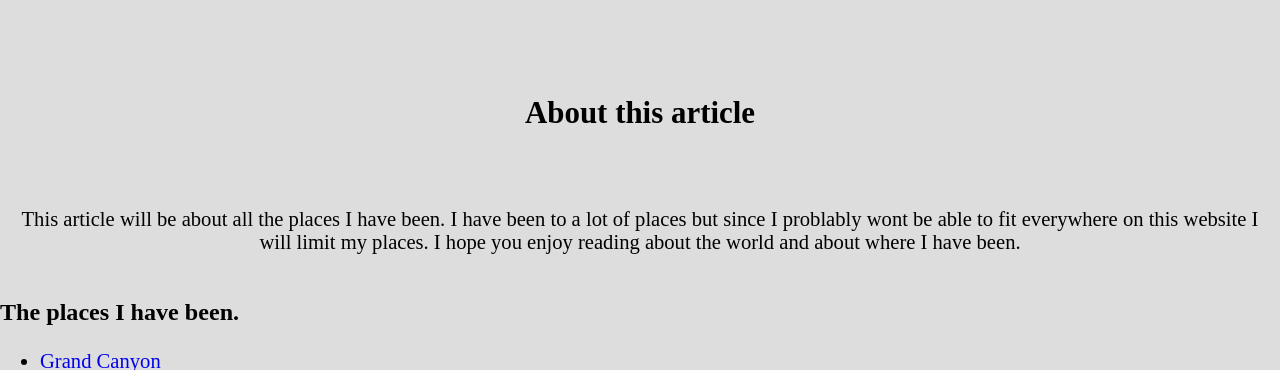
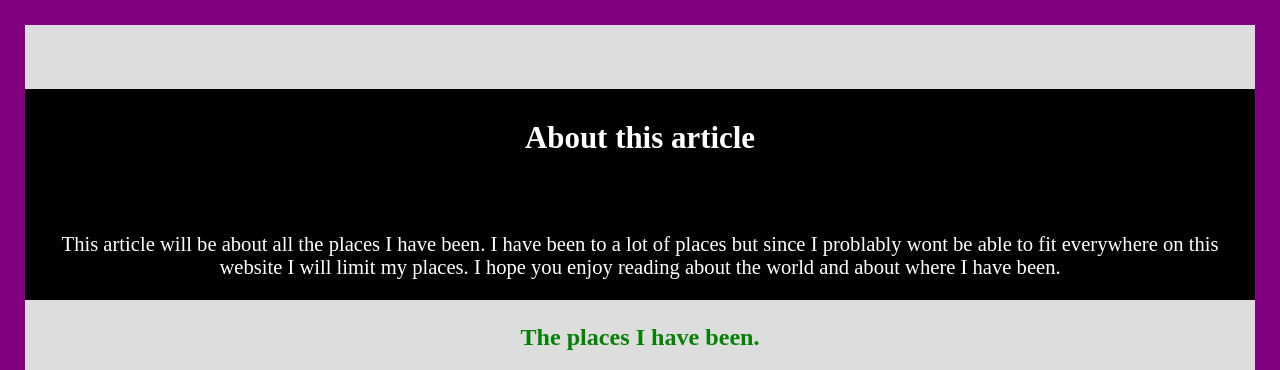
Before and after one commit to johno1121/html-me-something, a plain HTML site: page index.html in a window 1280 px wide. Shown: the top 370 px of the page. Drawn offline with Linux system fonts and the light colour scheme.

Commit message:
fixed id

```diff
--- a/styles.css
+++ b/styles.css
@@ -1,9 +1,20 @@
+
 header{
     padding: 1.875em 0;
 }
 header, main, footer{
     background-color: #ddd;
     font-size: 1.6em;
+}
+
+div.locations{
+    background-color: black;
+    color: white;
+    text-align: center;
+}
+#myHeader{
+    text-align: center;
+    color: green;
 }
 h2, p {
     padding: 1em;
@@ -13,6 +24,7 @@ article, figcaption, figure, footer, header, main, nav, section{
     display: block;
 }
 body{
+    padding: 25px;
     margin: 0;
     font-size: 80.5%;
     background-color: purple;
```
Also changed, not shown: 1 other file.
